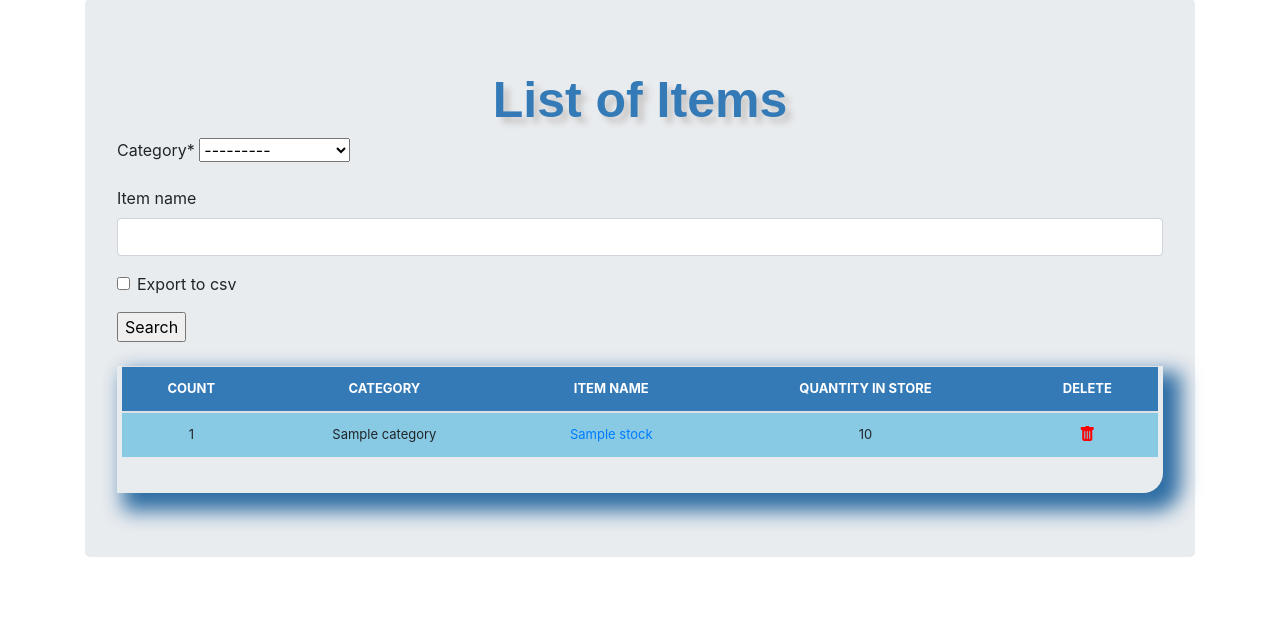
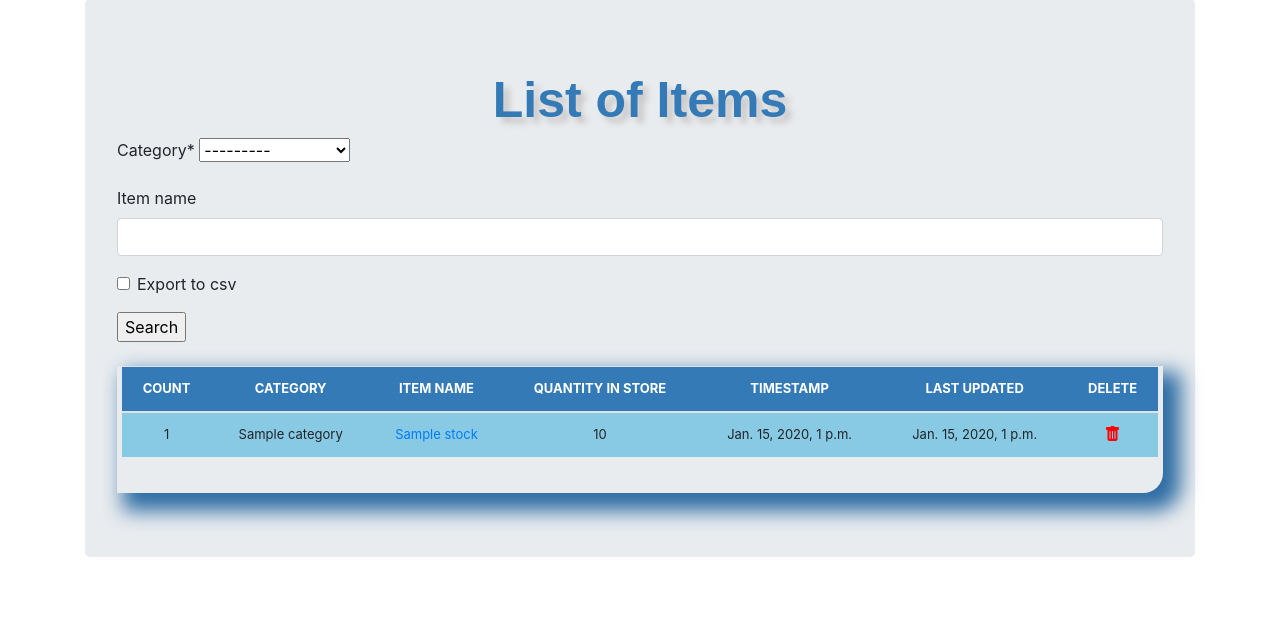
Before and after one commit to MuliJob/inventory_management_system, a Django app: page /list-items/ in a window 1280 px wide. Shown: the part 73-714 px from the top of the page. Run offline with Django 5.2, Linux system fonts and the light colour scheme; tables that the repository leaves empty hold one stand-in row (values such as "Sample post"); some libraries are stand-ins or nearby versions.

Commit message:
Added datefield for when data is upload

```diff
--- a/inventory/forms.py
+++ b/inventory/forms.py
@@ -4,7 +4,7 @@
 class StockCreateForm(forms.ModelForm):
   class Meta:
     model = Stock
-    fields = ['category', 'item_name', 'quantity']
+    fields = ['category', 'item_name', 'quantity', 'date']
 
   def clean_category(self):
     category = self.cleaned_data.get('category')
--- a/inventory/models.py
+++ b/inventory/models.py
@@ -26,6 +26,8 @@ class Stock(models.Model):
   created_by = models.CharField(max_length=50, blank=True, null=True)
   reorder_level = models.IntegerField(default='0', blank=True, null=True)
   last_updated = models.DateTimeField(auto_now_add=False, auto_now=True)
+  timestamp = models.DateTimeField(auto_now_add=True, auto_now=False)
+  date = models.DateTimeField(auto_now_add=False, auto_now=False)
   export_to_CSV = models.BooleanField(default=False)
 
   def __str__(self):
--- a/inventory/templates/list-items.html
+++ b/inventory/templates/list-items.html
@@ -56,6 +56,8 @@
                 <th>CATEGORY</th>
                 <th>ITEM NAME</th>
                 <th>QUANTITY IN STORE</th>
+                <th>TIMESTAMP</th>
+                <th>LAST UPDATED</th>
                 <th>DELETE</th>
               </tr>
             </thead>
@@ -65,6 +67,8 @@
               <td>{{item.category}}</td>
               <td><a href="{% url 'update_items' item.id %}">{{item.item_name}}</a></td>
               <td>{{item.quantity}}</td>
+              <td>{{item.timestamp}}</td>
+              <td>{{item.last_updated}}</td>
               <td><a href="{% url 'delete_items' item.id %}"><i class="bi bi-trash-fill h6" style="color: red;"></i></a></td>
             </tr>
           {% endfor %}
--- a/store/settings.py
+++ b/store/settings.py
@@ -111,7 +111,7 @@ AUTH_PASSWORD_VALIDATORS = [
 
 LANGUAGE_CODE = 'en-us'
 
-TIME_ZONE = 'UTC'
+TIME_ZONE = 'Africa/Nairobi'
 
 USE_I18N = True
 
```
Also changed, not shown: inventory/migrations/0006_stock_timestamp.py (added), inventory/migrations/0007_stock_date.py (added).
